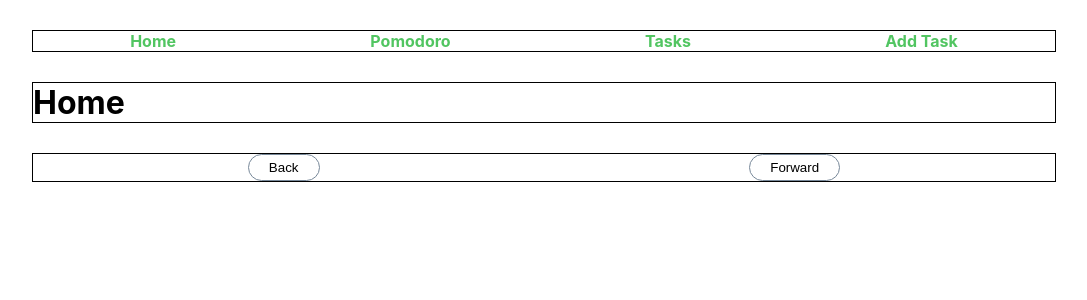
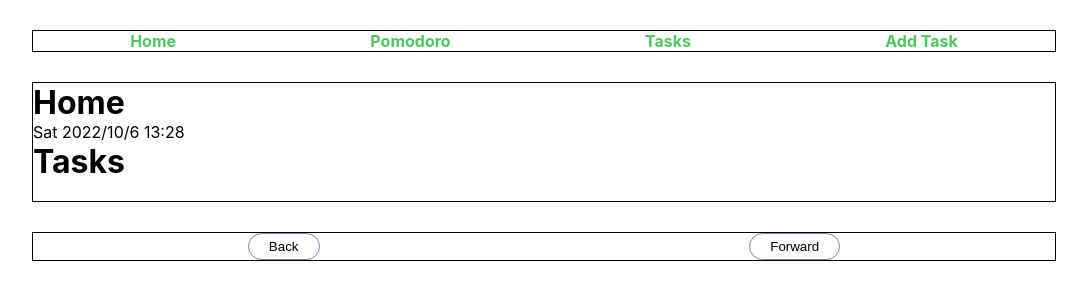
Before and after one commit to derekktor/tracker-react, a React (Create React App) app: page / in a window 1280 px wide. Shown: the top 300 px of the page, without its empty margins (96-1183 px from the left). Built offline with nearby package versions, Linux system fonts and the light colour scheme; data requests are answered from the project's data file; the HTML template or start-up script is replaced by a standard one.

Commit message:
Display current time on Home page

```diff
--- a/src/App.js
+++ b/src/App.js
@@ -12,18 +12,34 @@ import Test from "./components/Test";
 const DB_URL = "http://localhost:5000";
 
 function App() {
-    let d = new Date();
-    let date_ = `${d.getFullYear()}/${d.getMonth() + 1}/${d.getDate()}`;
-    let time_ = `${d.getHours()}:${d.getMinutes()}:${d.getSeconds()}`;
+    const d = new Date();
+    const now = {
+        date: {
+            day: d.getDay(),
+            year: d.getFullYear(),
+            month: d.getMonth() - 1,
+            date: d.getDate(),
+        },
+        time: {
+            hour: d.getHours(),
+            minute: d.getMinutes(),
+            second: d.getSeconds(),
+        },
+    };
 
-    const [time, setTime] = useState(`${date_} ${time_}`);
+    // `${now.date.year + "/" + now.date.month + "/" + now.date.date} ${
+    //     now.time.hour + ":" + now.time.minute
+    // }`
+
+    const [time, setTime] = useState(now);
     const [tasks, setTasks] = useState([]);
+    const [prevTasks, setPrevTasks] = useState([]);
 
     useEffect(() => {
         const getTasks = async () => {
             const tasksFromDB = await fetchTasks();
             setTasks(tasksFromDB);
-        }
+        };
 
         getTasks();
     }, []);
@@ -63,7 +79,7 @@ function App() {
 
         await fetch(DB_URL + `/tasks/${id}`, {
             method: "DELETE",
-        })
+        });
 
         const newTasks = tasks.filter((task) => task.id !== id);
         setTasks(newTasks);
@@ -81,15 +97,15 @@ function App() {
         console.log("Toggling task...", id);
 
         const taskToToggle = await fetchTask(id);
-        const updTask = {...taskToToggle, isActive: !taskToToggle.isActive};
+        const updTask = { ...taskToToggle, isActive: !taskToToggle.isActive };
 
         const res = await fetch(DB_URL + "/tasks/" + id, {
             method: "PUT",
             headers: {
-                "Content-type": "application/json"
+                "Content-type": "application/json",
             },
-            body: JSON.stringify(updTask)
-        })
+            body: JSON.stringify(updTask),
+        });
         const data = await res.json();
 
         const newTasks = tasks.map((task) =>
@@ -108,10 +124,10 @@ function App() {
         const res = await fetch(DB_URL + "/tasks", {
             method: "POST",
             headers: {
-                "Content-type": "application/json"
+                "Content-type": "application/json",
             },
-            body: JSON.stringify(task)
-        })
+            body: JSON.stringify(task),
+        });
 
         const newTask = await res.json();
 
@@ -125,7 +141,10 @@ function App() {
                 <Header />
                 <main>
                     <Routes>
-                        <Route path="/" element={<Home />} />
+                        <Route
+                            path="/"
+                            element={<Home time={time} tasks={prevTasks} />}
+                        />
                         <Route
                             path="/pomodoro"
                             element={
--- a/src/common/Home.js
+++ b/src/common/Home.js
@@ -1,11 +1,50 @@
-import React from 'react'
+import Tasks from "../components/Tasks";
 
-const Home = () => {
-  return (
-    <div>
-      <h1>Home</h1>
-    </div>
-  )
-}
+const parseTime = (obj) => {
+    let day = "";
 
-export default Home
+    switch (obj.date.day) {
+        case 1:
+            day = "Mon";
+            break;
+        case 2:
+            day = "Tue";
+            break;
+        case 3:
+            day = "Wed";
+            break;
+        case 4:
+            day = "Thu";
+            break;
+        case 5:
+            day = "Fri";
+            break;
+        case 6:
+            day = "Sat";
+            break;
+        case 7:
+            day = "Sun";
+            break;
+        default:
+            alert("Invalid day entered in time object");
+            break;
+    }
+
+    const date = obj.date.year + "/" + obj.date.month + "/" + obj.date.day;
+    const time = obj.time.hour + ":" + obj.time.minute;
+
+    return `${day} ${date} ${time}`;
+};
+
+const Home = ({ time, tasks }) => {
+
+    return (
+        <div>
+            <h1>Home</h1>
+            <p>{parseTime(time)}</p>
+            <Tasks tasks={tasks} />
+        </div>
+    );
+};
+
+export default Home;
```
